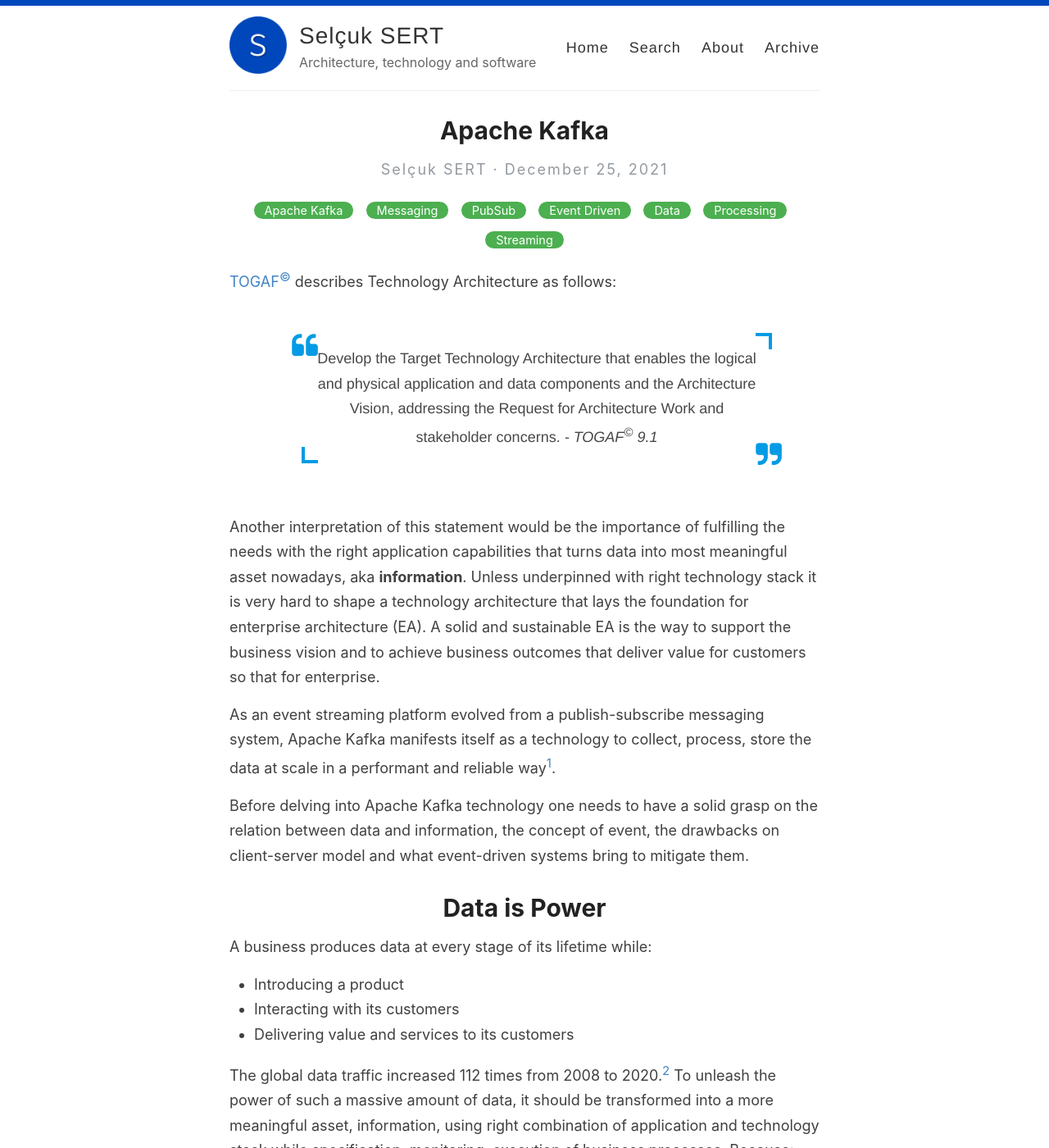
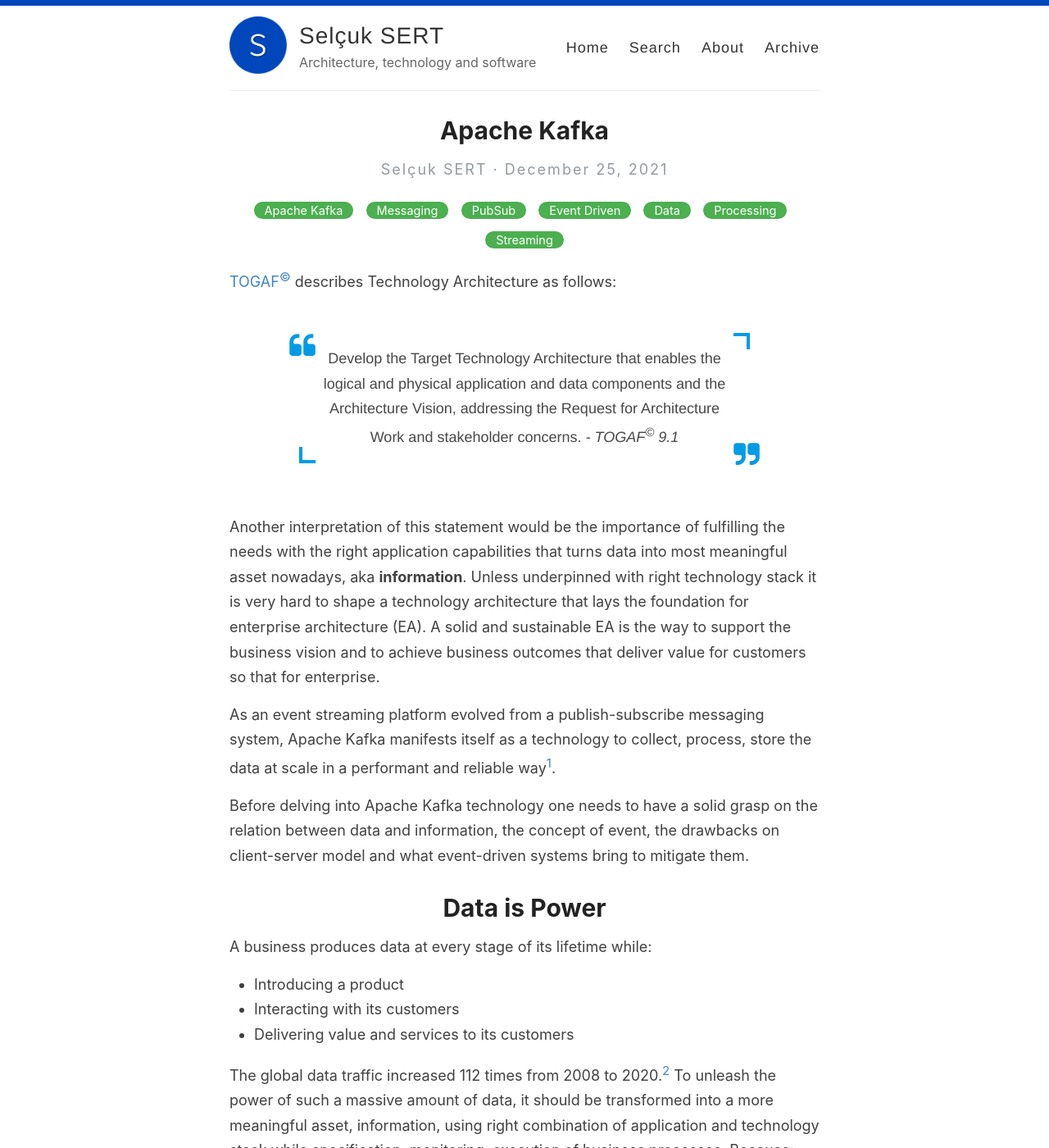
Before and after one commit to selcuksert/selcuksert.github.io, a Jekyll site: the page built from _posts/2021-12-25-apache-kafka.md, in a window 1280 px wide and 1400 px high. Shown: the whole window at 82% size. Built offline with Jekyll 4.4.1, drawn with Linux system fonts in a browser that asks for light colours; nearby versions of some CDN libraries.

Commit message:
Updated blockquote

```diff
--- a/assets/style.scss
+++ b/assets/style.scss
@@ -160,7 +160,7 @@ table tr td :last-child {
 //-----blockquote-----
 .component{
   font-family: "Helvetica Neue","Helvetica",Helvetica,Arial,sans-serif;
-  width: 750px;
+  width: auto;
   margin:0 auto;
   padding: 1rem;
 }
```
